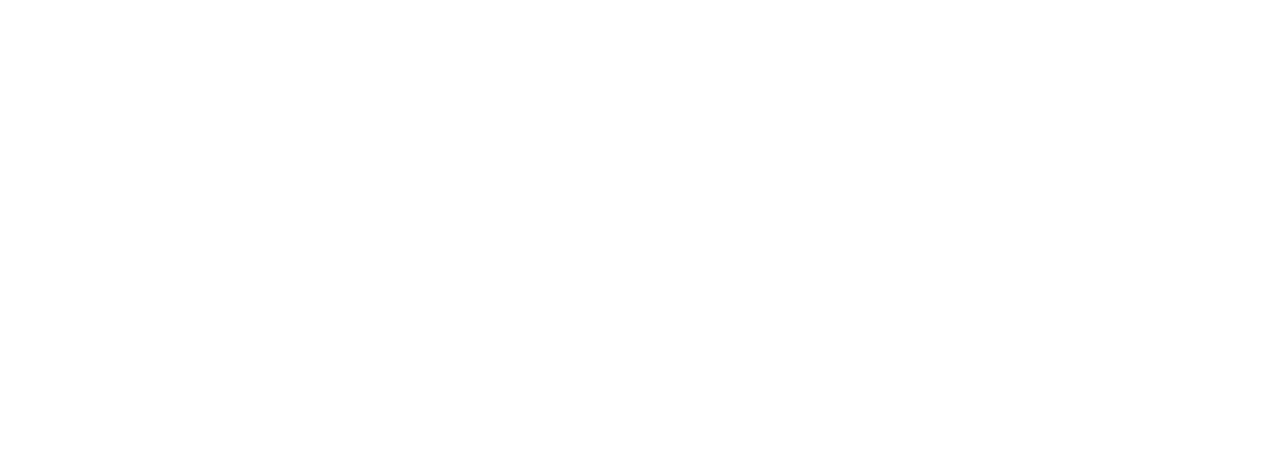
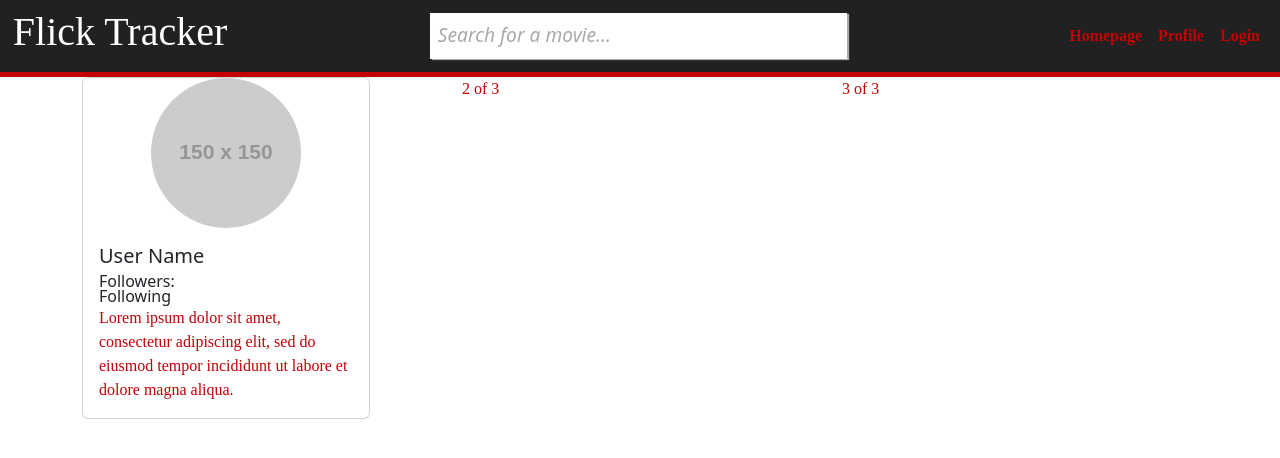
Before and after one commit to AveryNewhart/The-Flick-Tracker, a React (Create React App) app in the folder client/: page /dashbaord in a window 1280 px wide. Before the commit this address had no page. Shown: the top 458 px of the page. Built offline with nearby package versions, Linux system fonts and the light colour scheme; a web font is replaced by a local one.

Commit message:
added the two feed comps

```diff
--- a/client/src/App.js
+++ b/client/src/App.js
@@ -15,6 +15,7 @@ import Signup from './pages/Signup';
 import Login from './pages/Login';
 import Profile from './pages/Profile';
 import SearchedContent from './pages/Searchedcontent';
+import Dashboard from './pages/Dashboard';
 
 
 // Construct our main GraphQL API endpoint
@@ -55,6 +56,10 @@ function App() {
                 element={<Homepage />}
               />
               <Route
+                path="/dashbaord"
+                element={<Dashboard />}
+              />
+              <Route
                 path="/login"
                 element={<Login />}
               />
--- /dev/null
+++ b/client/src/components/Dashboard/DashFeed.js
@@ -0,0 +1,4 @@
+import React from 'react'
+import Card from 'react-bootstrap/Card';
+import Col from 'react-bootstrap/Col';
+import Row from 'react-bootstrap/Row';
--- /dev/null
+++ b/client/src/components/Dashboard/FollowFeed.js
@@ -0,0 +1,4 @@
+import React from 'react'
+import Card from 'react-bootstrap/Card';
+import Col from 'react-bootstrap/Col';
+import Row from 'react-bootstrap/Row';
--- /dev/null
+++ b/client/src/pages/Dashboard.js
@@ -0,0 +1,25 @@
+import React, { useState } from 'react';
+import Contianer from 'react-bootstrap/Container';
+import Col from 'react-bootstrap/Col';
+import Row from 'react-bootstrap/Row';
+import Navigation from "../components/Nav.js";
+import ProfileCard from '../components/ProfileCard';
+
+import "../styles/App.css"
+
+const Dashboard = () => {
+    return (
+        <div>
+           <Navigation />
+        <Contianer>
+            <Row>
+                <Col><ProfileCard /></Col>
+                <Col><p>2 of 3</p></Col>
+                <Col><p>3 of 3</p></Col>
+            </Row>
+        </Contianer>
+        </div>
+    )
+}
+
+export default Dashboard;
--- a/client/src/pages/Profile.js
+++ b/client/src/pages/Profile.js
@@ -7,7 +7,7 @@ import MyReviews from '../components/MyReviews';
 import Col from 'react-bootstrap/Col';
 import Row from 'react-bootstrap/Row';
 import Navigation from "../components/Nav.js";
-import Contianer from 'react-bootstrap/Container'
+import Contianer from 'react-bootstrap/Container';
 import Button from 'react-bootstrap/Button';
 
 import "../styles/Profile.css";
```
Also changed, not shown: 2 other files (tests, documents, lock files or other folders).
